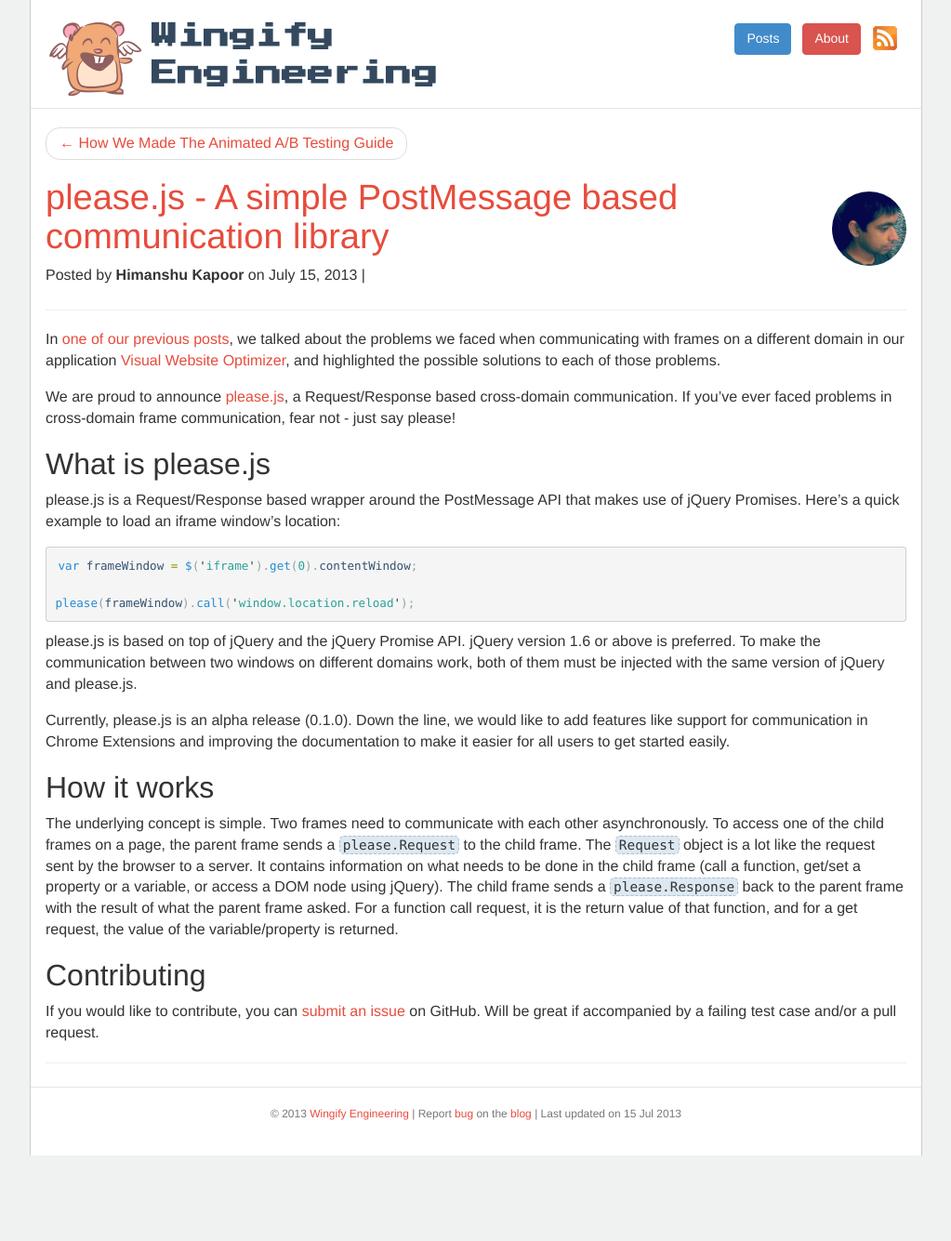
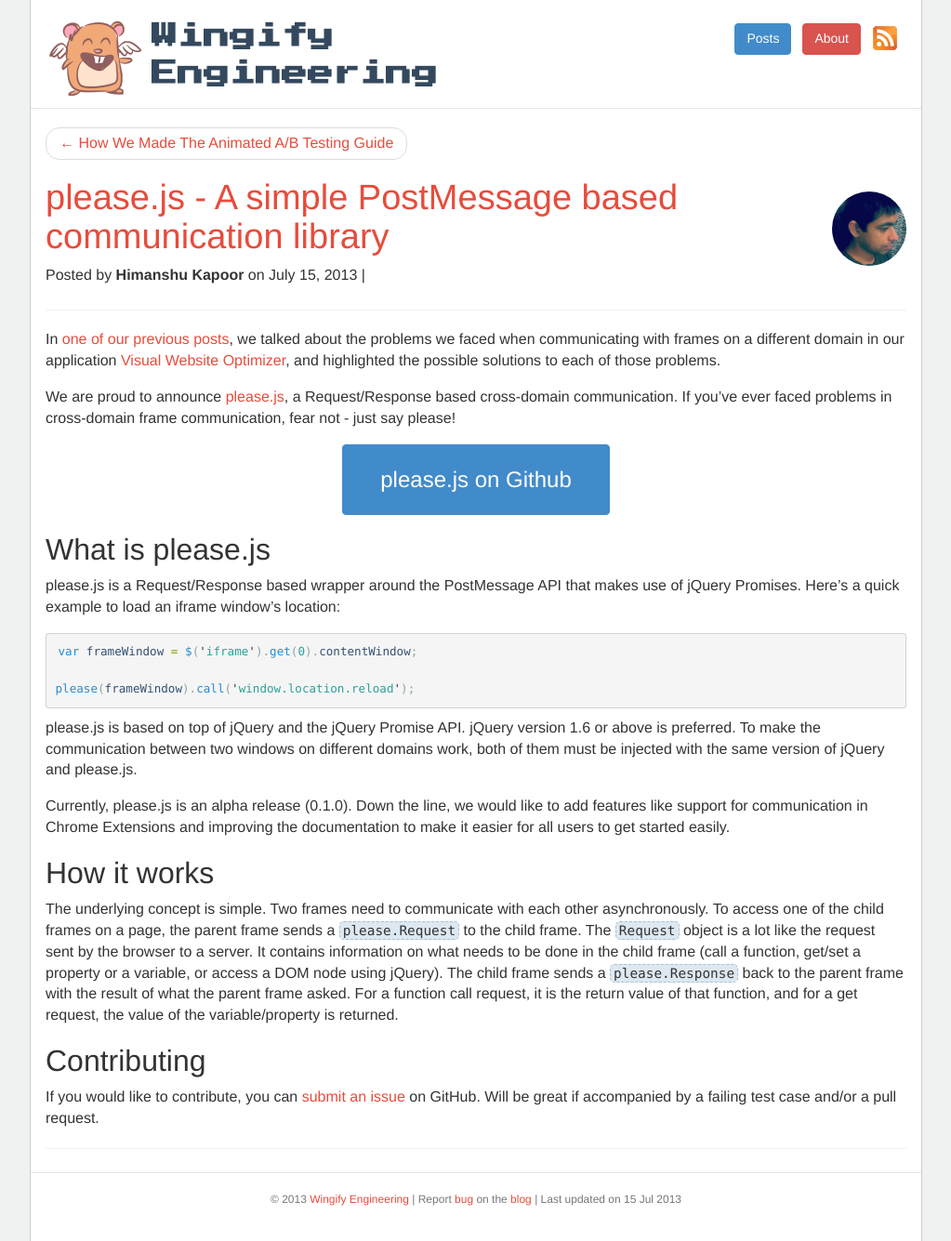
Before and after one commit to wingify/wingify.github.io, a Jekyll site: the page built from _posts/2013-07-15-please-js-release.markdown, in a window 1280 px wide. Shown: the whole page at 93% size, without its empty margins (128-1151 px from the left). Built offline with Jekyll 4.4.1, drawn with Linux system fonts in a browser that asks for light colours; comment, search, counter and statistics services are not loaded; before the commit the page ends 1243 px from its top, so only the background shows below that.

Commit message:
add guthub link

```diff
--- a/_posts/2013-07-15-please-js-release.markdown
+++ b/_posts/2013-07-15-please-js-release.markdown
@@ -9,6 +9,11 @@
 In [one of our previous posts](http://engineering.wingify.com/posts/jquery-promises-with-postmessage/), we talked about the problems we faced when communicating with frames on a different domain in our application [Visual Website Optimizer](https://visualwebsiteoptimizer.com/), and highlighted the possible solutions to each of those problems.
 
 We are proud to announce [please.js](https://github.com/wingify/please.js), a Request/Response based cross-domain communication. If you've ever faced problems in cross-domain frame communication, fear not - just say please!
+
+
+<div style="text-align: center;">
+	<a href="https://github.com/wingify/please.js" style="padding: 20px 40px; font-size: 24px;" class="btn btn-primary">please.js on Github</a>
+</div>
 
 ## What is please.js
 
```
